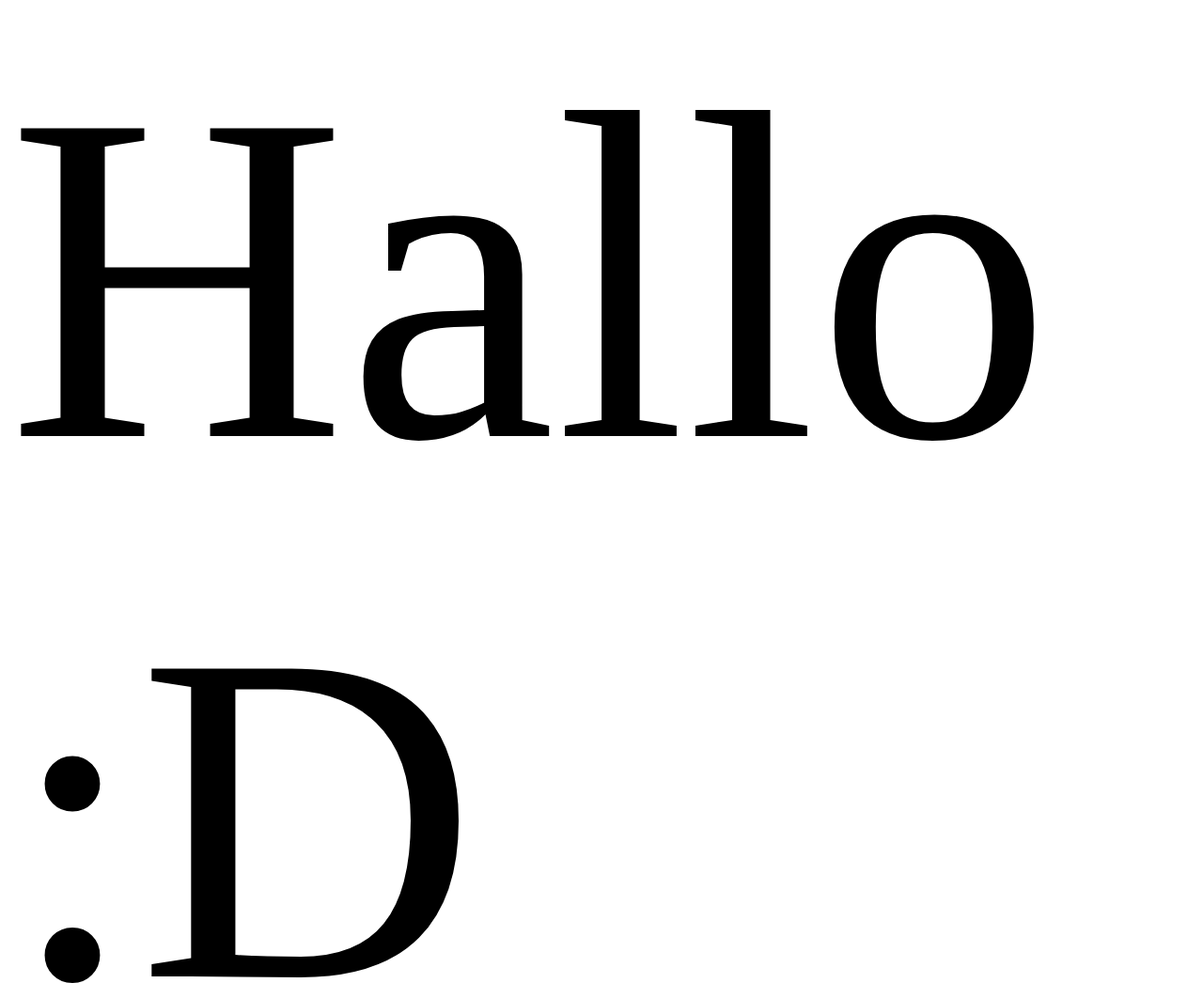
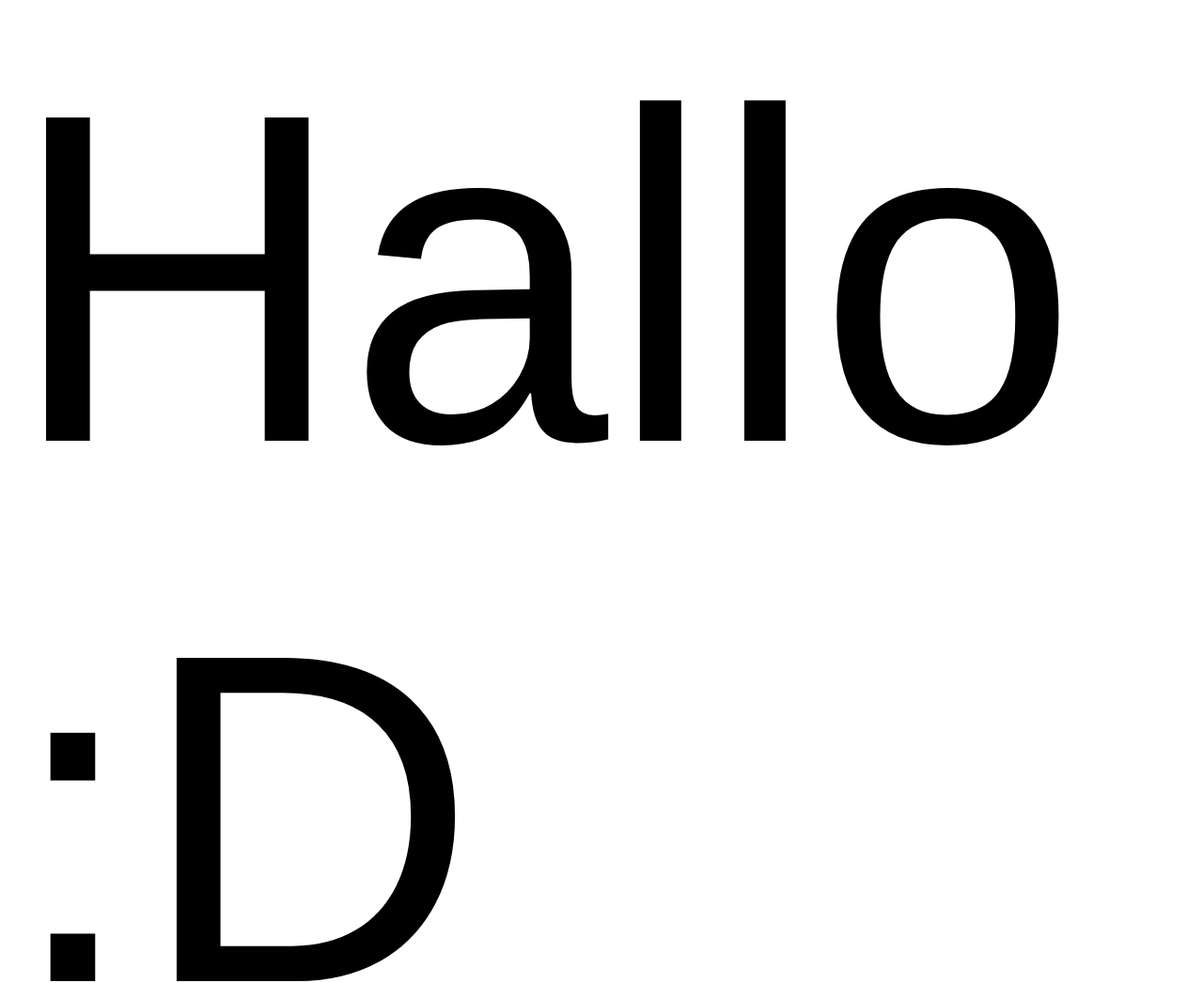
Before and after one commit to Cooleman2007/Doc, a plain HTML site: page discord/discord-web-embed/index.html in a window 1280 px wide. Shown: the top 1046 px of the page at 94% size. Drawn offline with Linux system fonts and the light colour scheme.

Commit message:
Update index.html

```diff
--- a/discord/discord-web-embed/index.html
+++ b/discord/discord-web-embed/index.html
@@ -17,6 +17,6 @@
     <link rel="stylesheet" href="style.css">
   </head>
   <body>
-    <p style="font-size:500px;">Hallo :D</p>
+    <p style="font-size:500px;font-family:sans-serif">Hallo :D</p>
   </body>
 </html>
```
